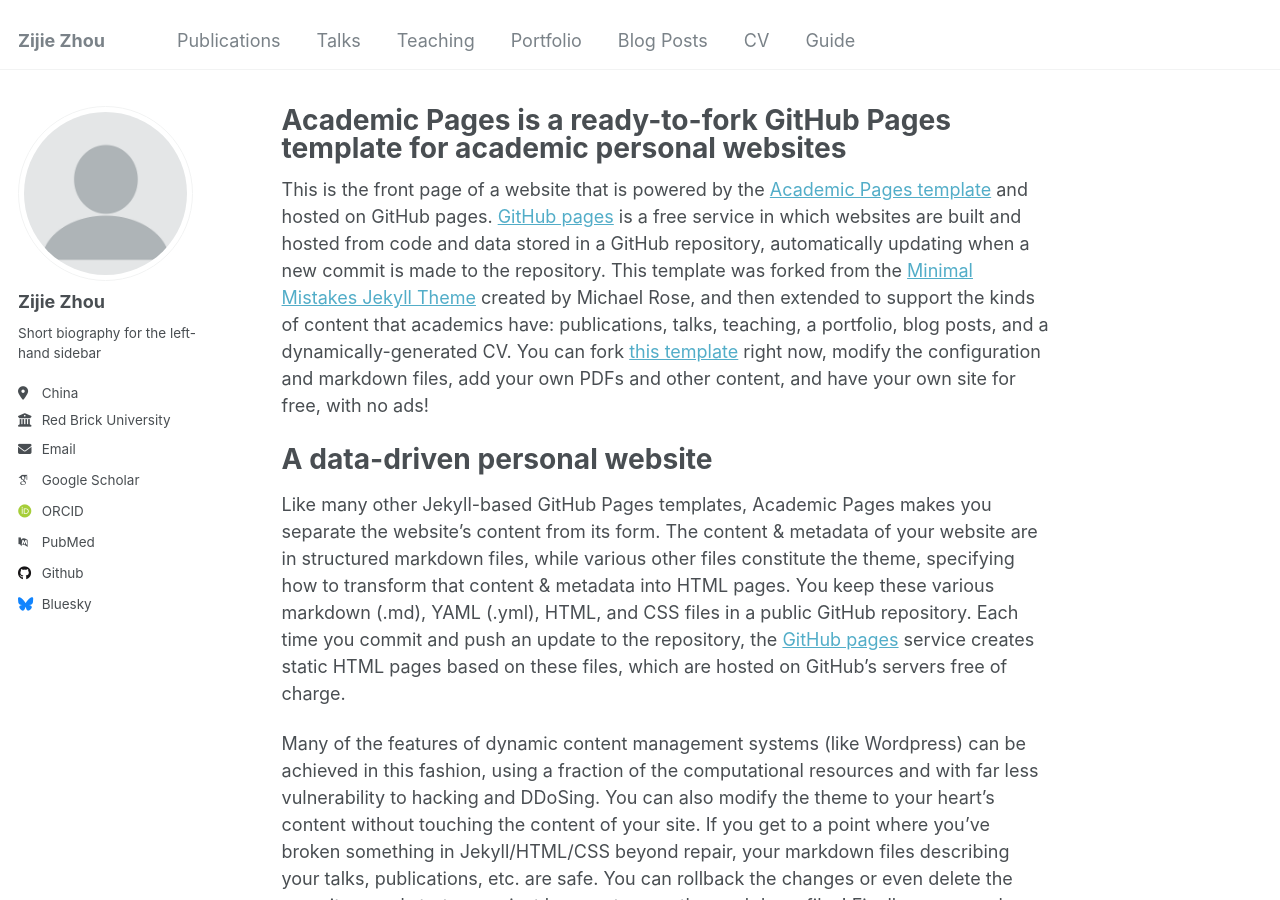
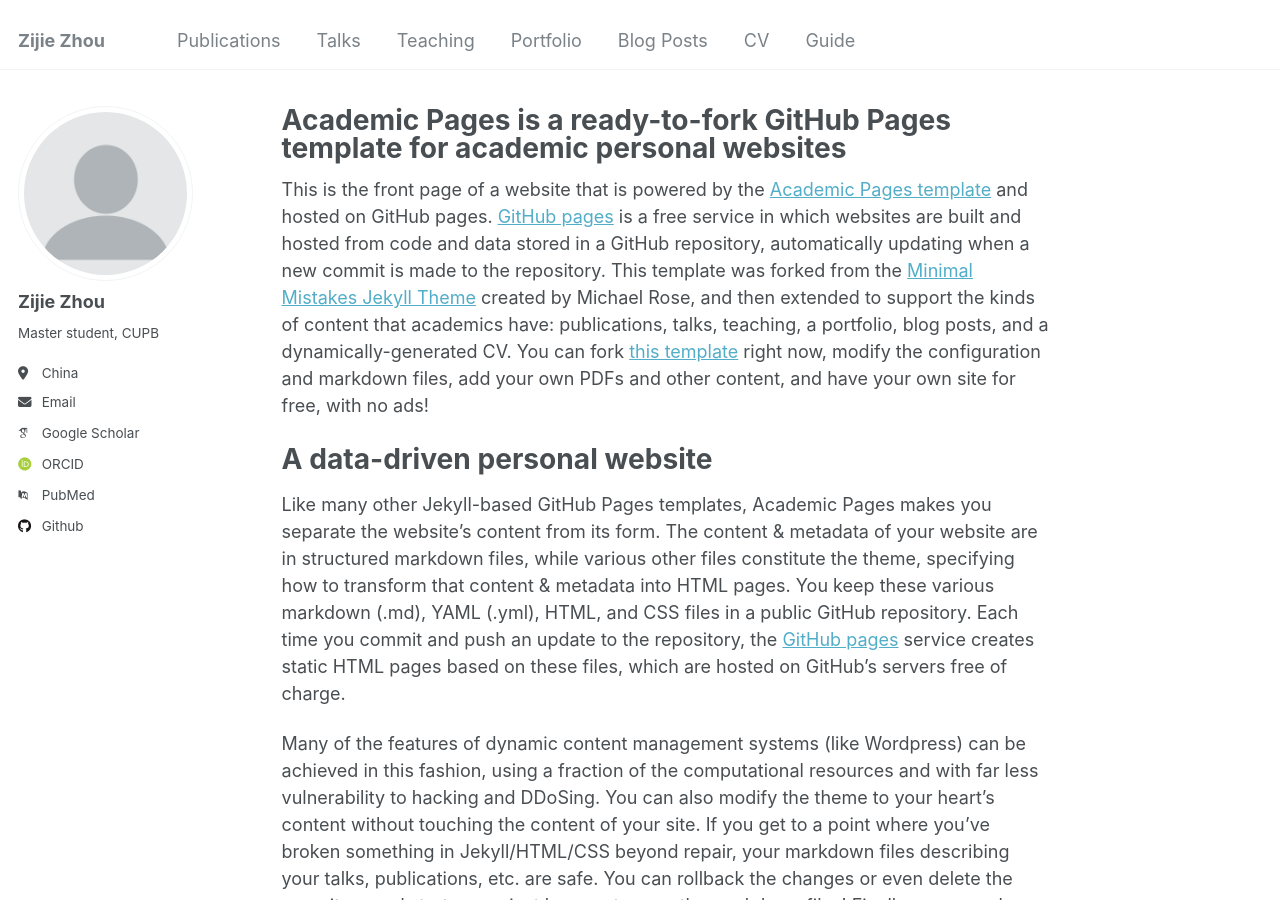
Before and after one commit to ChikitChau/zijiezhou.github.io, a Jekyll site: the page built from _pages/about.md, in a window 1280 px wide and 900 px high. Built offline with Jekyll 4.4.1, drawn with Linux system fonts in a browser that asks for light colours; some web fonts are replaced.

Commit message:
Update _config.yml

```diff
--- a/_config.yml
+++ b/_config.yml
@@ -24,10 +24,10 @@ author:
   avatar           : "profile.png"
   name             : "Zijie Zhou"
   pronouns         : # example: "she/her"
-  bio              : "Short biography for the left-hand sidebar"
+  bio              : "Master student, CUPB"
   location         : "China"
-  employer         : "Red Brick University"
-  uri              : # URL
+  # employer         : "Red Brick University"
+  # uri              : # URL
   email            : "zhouzijie67@outlook.com"
 
   # Academic websites
@@ -49,7 +49,7 @@ author:
   stackoverflow    : # User number or user number and name (i.e., use "1" or "1/jeff-atwood")
 
   # Social media
-  bluesky          : "bsky.app" # Replace this with you Bluesky username
+  bluesky          : #"bsky.app" # Replace this with you Bluesky username
   facebook         : # Username
   flickr           : # Username
   foursquare       : # Username
```
